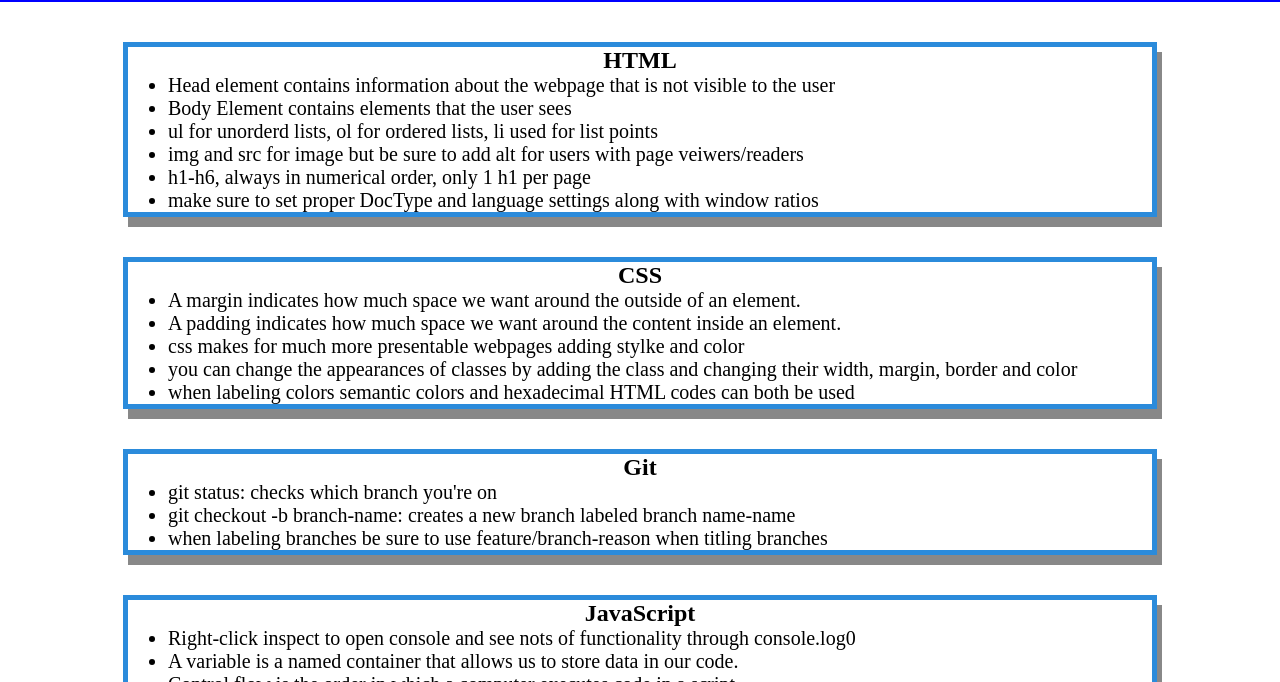
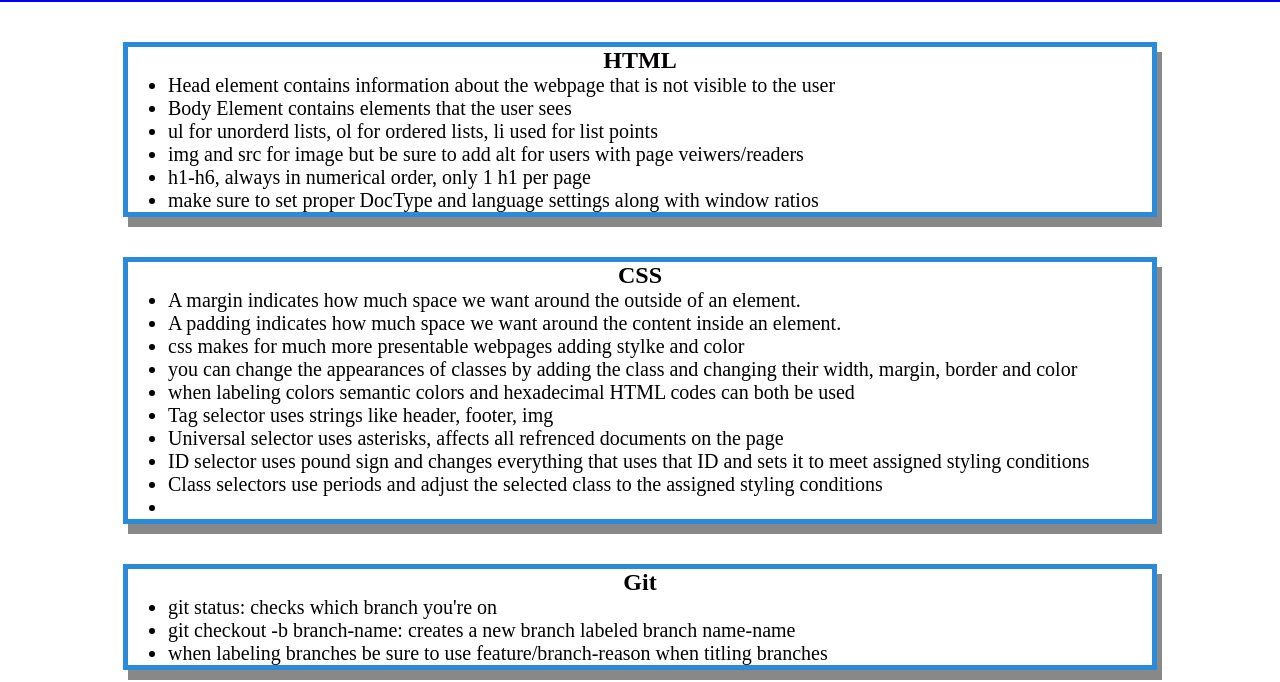
Before and after one commit to OhlhJames/Pre-Work-Study-Guide, a plain HTML site: page prework-study-guide/index.html in a window 1280 px wide. Shown: the part 118-800 px from the top of the page. Drawn offline with Linux system fonts and the light colour scheme.

Commit message:
added more study materials about CSS to guide

```diff
--- a/prework-study-guide/index.html
+++ b/prework-study-guide/index.html
@@ -34,6 +34,11 @@
           <li>css makes for much more presentable webpages adding stylke and color</li>
           <li>you can change the appearances of classes by adding the class and changing their width, margin, border and color</li>
           <li>when labeling colors semantic colors and hexadecimal HTML codes can both be used</li>
+          <li>Tag selector uses strings like header, footer, img</li>
+          <li>Universal selector uses asterisks, affects all refrenced documents on the page</li>
+          <li>ID selector uses pound sign and changes everything that uses that ID and sets it to meet assigned styling conditions</li>
+          <li>Class selectors use periods and adjust the selected class to the assigned styling conditions</li>
+          <li></li>
         </ul>
       </section>
 
```
